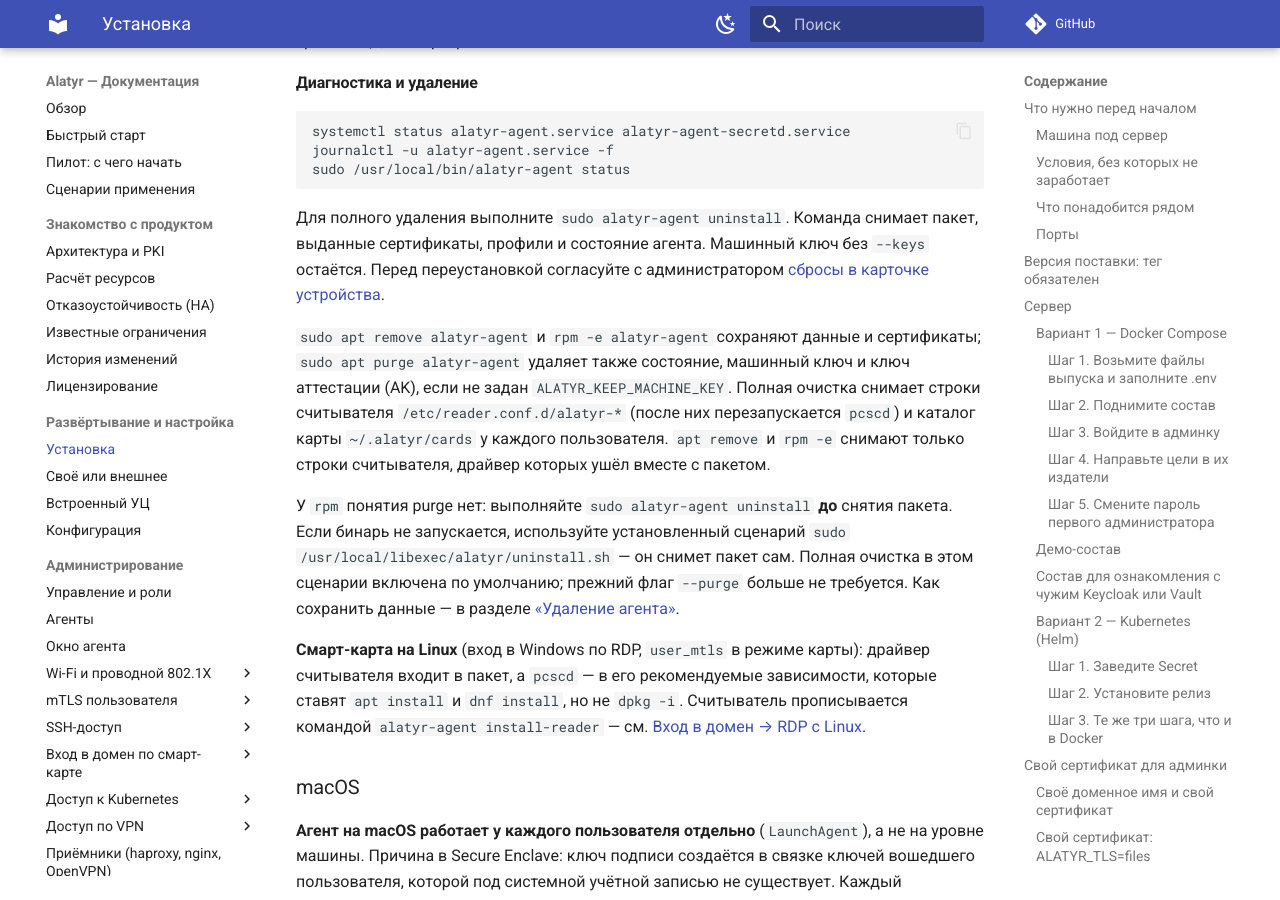
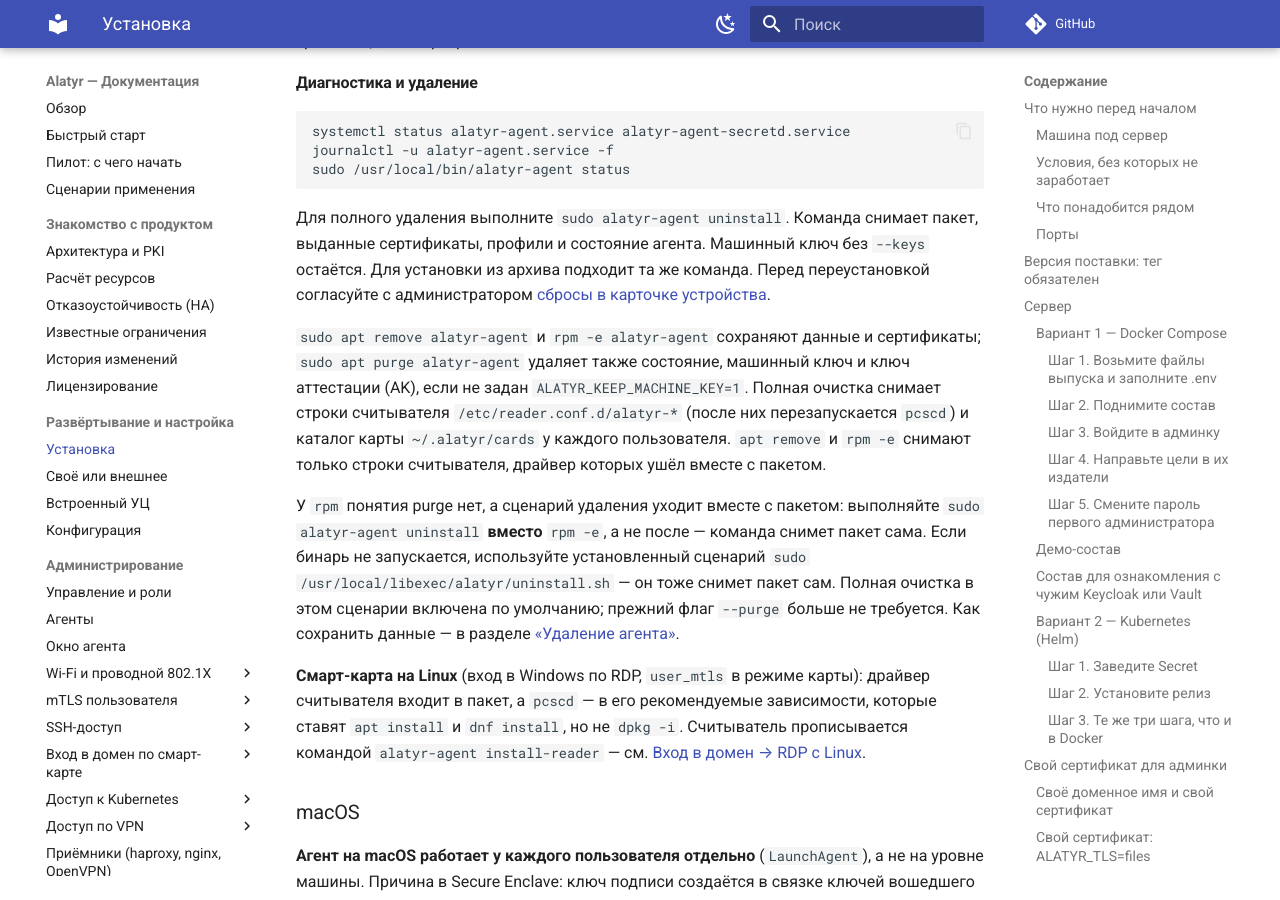
Before and after one commit to s3m4rgl/alatyr-docs, an MkDocs documentation site: the page built from docs/installation.md, in a window 1280 px wide and 900 px high, scrolled down 19429 px. Built offline with MkDocs 1.6.1 and Material for MkDocs 9.7.7, drawn with Linux system fonts in a browser that asks for light colours; comment, search, counter and statistics services are not loaded; some of the changed text lies outside the part shown.

Commit message:
docs(agent): уточнить удаление — rpm, Windows-журнал, ALATYR_KEEP_MACHINE_KEY=1

````diff
--- a/docs/installation.md
+++ b/docs/installation.md
@@ -827,20 +827,23 @@ sudo /usr/local/bin/alatyr-agent status
 
 Для полного удаления выполните `sudo alatyr-agent uninstall`. Команда
 снимает пакет, выданные сертификаты, профили и состояние агента. Машинный
-ключ без `--keys` остаётся. Перед переустановкой согласуйте с администратором
+ключ без `--keys` остаётся. Для установки из архива подходит та же
+команда. Перед переустановкой согласуйте с администратором
 [сбросы в карточке устройства](#сбросы-перед-повторной-регистрацией).
 
 `sudo apt remove alatyr-agent` и `rpm -e alatyr-agent` сохраняют данные и
 сертификаты; `sudo apt purge alatyr-agent` удаляет также состояние,
-машинный ключ и ключ аттестации (AK), если не задан `ALATYR_KEEP_MACHINE_KEY`.
+машинный ключ и ключ аттестации (AK), если не задан `ALATYR_KEEP_MACHINE_KEY=1`.
 Полная очистка снимает строки считывателя `/etc/reader.conf.d/alatyr-*`
 (после них перезапускается `pcscd`) и каталог карты `~/.alatyr/cards` у
 каждого пользователя. `apt remove` и `rpm -e` снимают только строки
 считывателя, драйвер которых ушёл вместе с пакетом.
 
-У `rpm` понятия purge нет: выполняйте `sudo alatyr-agent uninstall`
-**до** снятия пакета. Если бинарь не запускается, используйте установленный
-сценарий `sudo /usr/local/libexec/alatyr/uninstall.sh` — он снимет пакет сам.
+У `rpm` понятия purge нет, а сценарий удаления уходит вместе с пакетом:
+выполняйте `sudo alatyr-agent uninstall` **вместо** `rpm -e`, а не после —
+команда снимет пакет сама. Если бинарь не запускается, используйте
+установленный сценарий `sudo /usr/local/libexec/alatyr/uninstall.sh` — он
+тоже снимет пакет сам.
 Полная очистка в этом сценарии включена по умолчанию; прежний флаг `--purge`
 больше не требуется. Как сохранить данные — в разделе
 [«Удаление агента»](#удаление-агента).
@@ -1123,10 +1126,11 @@ launchctl kickstart -k gui/$(id -u)/com.semargl.alatyr.agent
 /Applications/alatyr-agent.app/Contents/MacOS/alatyr-agent uninstall
 ```
 
-Пароль администратора команда спросит сама. Используйте полный путь:
-команде передаётся пароль администратора, поэтому важно запускать именно
-установленное приложение. Без `--keys` машинный ключ Secure Enclave
-остаётся; состояние и ключи целей удаляются. Для повторной установки нужны
+Пароль администратора команда спросит сама. Используйте полный путь, а не
+`alatyr-agent` из PATH: команде передаётся пароль администратора, а ссылку в
+`/usr/local/bin` на части маков может подменить обычный пользователь.
+Без `--keys` машинный ключ Secure Enclave остаётся; состояние и ключи целей
+удаляются. Для повторной установки нужны
 [действия администратора](#сбросы-перед-повторной-регистрацией), включая сброс
 ключа непрерывности и, если он есть, ключа App Attest.
 
@@ -1393,9 +1397,15 @@ msiexec /x alatyr-agent-<версия>-x64.msi /qn            # данные с
 msiexec /x alatyr-agent-<версия>-x64.msi /qn PURGE=1    # полная очистка
 ```
 
+Команда `alatyr-agent uninstall` сама снимает пакет с `PURGE=1`. Снятие
+пакета и уборку она продолжает отдельным процессом PowerShell, поэтому
+строки шагов этого этапа пишутся в журнал
+`%SystemRoot%\Temp\alatyr-uninstall-*.log` и в журнал Windows, а не в
+консоль.
+
 **После любого удаления с `PURGE=1` нужны
 [действия администратора](#сбросы-перед-повторной-регистрацией)**, в том числе
-при вызове `alatyr-agent uninstall`. Полная очистка удаляет состояние,
+после `alatyr-agent uninstall`. Полная очистка удаляет состояние,
 ключ аттестации и машинные ключи TPM, включая custody, независимо от `--keys`.
 Серверные закрепления остаются. Сбросы ключей можно сделать сразу после
 удаления, **до переустановки**.
@@ -1465,11 +1475,11 @@ sudo /usr/local/libexec/alatyr/uninstall.sh --keep-data
 **Без «Сбросить ключ непрерывности (агент переустановлен начисто)»
 переустановленное устройство молча остаётся без `ssh`, `user_mtls` и
 `ad_logon`**: сервер не отдаёт политику парка
-(`enroll.policy_disclosure_refused`). После сброса дождитесь второй
-регистрации агента и проверьте появление назначенных целей.
+(событие `enroll.policy_disclosure_refused` в журнале сервера). После
+сброса дождитесь второй регистрации агента и проверьте появление назначенных целей.
 
 На Linux пометка «с `--keys`» относится также к `apt purge`, если не задан
-`ALATYR_KEEP_MACHINE_KEY`: он тоже снимает машинный ключ и AK, но не печатает
+`ALATYR_KEEP_MACHINE_KEY=1`: он тоже снимает машинный ключ и AK, но не печатает
 список действий администратора. С `--keep-data` у Linux-сценария каталог
 состояния сохраняется целиком — с ключом непрерывности, машинным ключом и
 AK, даже при `--keys`; шаги 3, 4, 6 и 7 не нужны. На macOS и Linux без
````
Also changed, not shown: other parts of docs/installation.md (+1 -1 lines).
